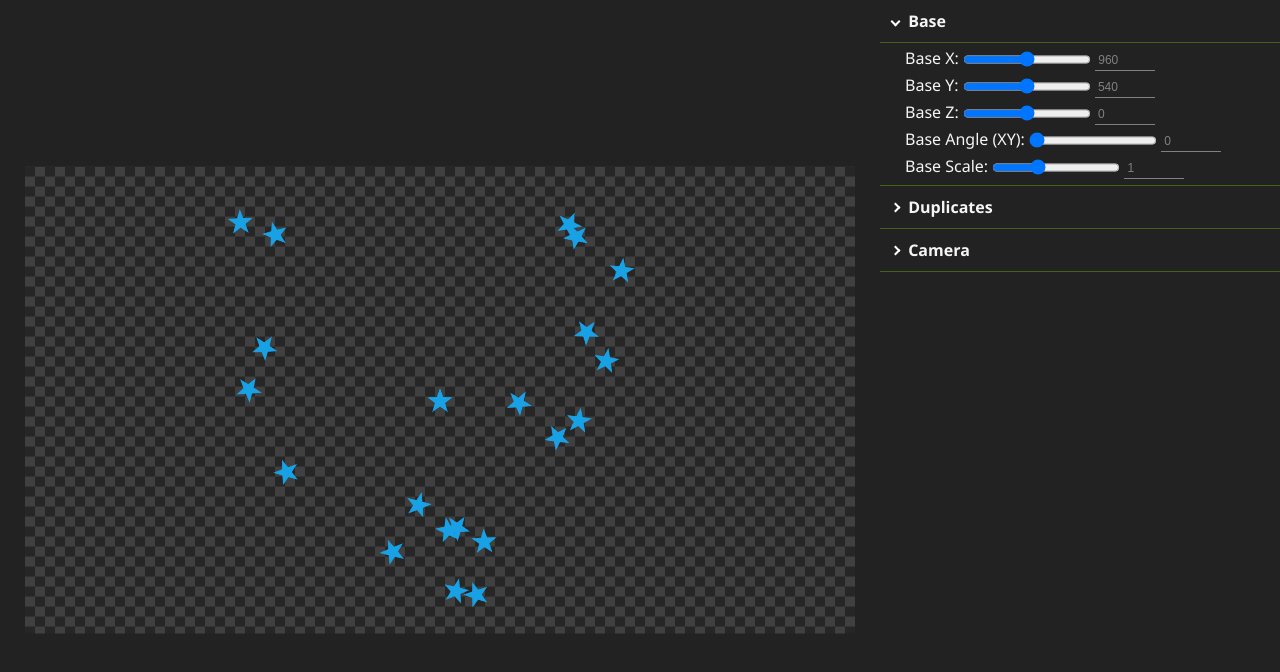
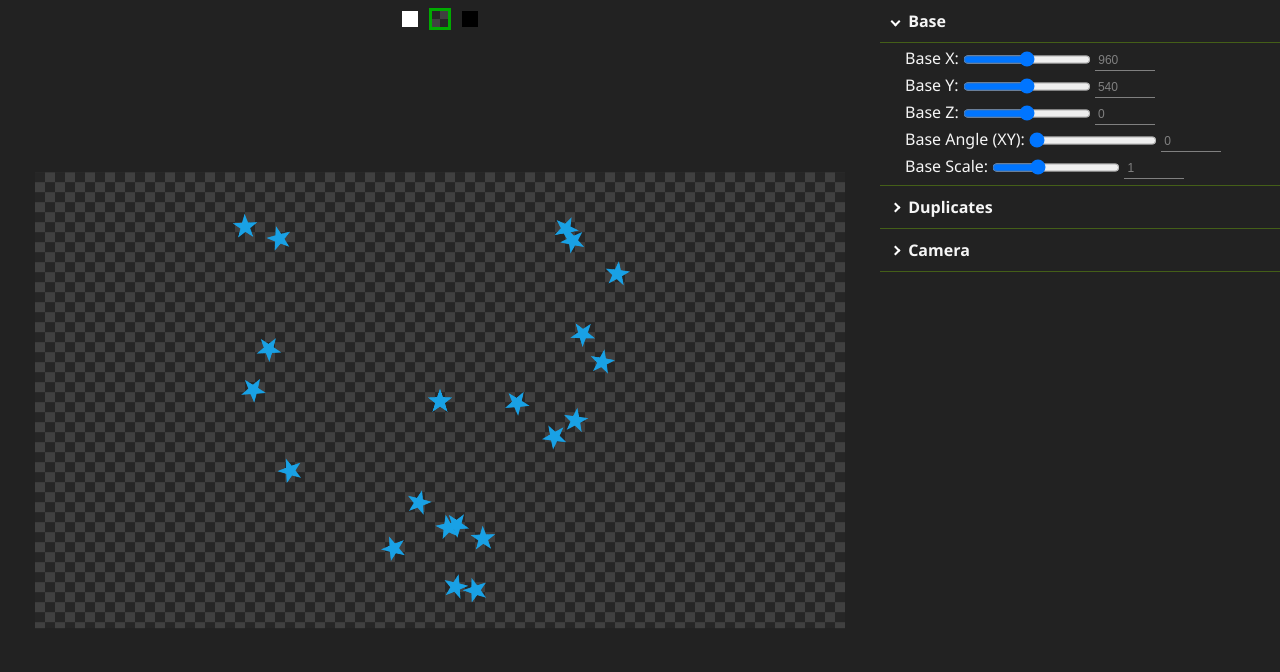
Before and after one commit to yikuansun/sprite-replicator, a SvelteKit app: page / in a window 1280 px wide. Shown: the top 672 px of the page. Built offline with nearby package versions, Linux system fonts and the light colour scheme.

Commit message:
Canvas bg picker???
why can't i switch back to image??

```diff
--- /dev/null
+++ b/src/lib/Square.svelte
@@ -0,0 +1,18 @@
+<script>
+    import { createEventDispatcher } from "svelte";
+
+    export let fill = "black";
+    export let sideLength = 25;
+    export let style = "";
+
+    let dispatch = createEventDispatcher();
+</script>
+
+<div style:width="{sideLength}px"
+    style:height="{sideLength}px"
+    style:background={fill}
+    style:background-size="contain"
+    style:display="inline-block"
+    style={style}
+    class="square"
+    on:click={() => { dispatch("click"); }}></div>
--- a/src/routes/+page.svelte
+++ b/src/routes/+page.svelte
@@ -9,6 +9,7 @@
     import orbTexture from "$lib/textures/Orb.png";
     import canvasClickDrag from "$lib/canvasClickDrag.js";
     import Collapsible from "$lib/Collapsible.svelte";
+    import Square from "$lib/Square.svelte";
 
     let portal = "webapp";
 
@@ -162,12 +163,15 @@
     }
 
     let draggingPos = false;
+
+    let previewBg = "transparent";
 </script>
 
 <div id="previewSpace">
     <canvas bind:this={outputCanvas}
         width={userOptions["imageWidth"]} height={userOptions["imageHeight"]}
-        style:background="url('{transparencySquare}') repeat"
+        style:background={(previewBg == "transparent")?`url('${transparencySquare}') repeat`:previewBg}
+        style:transition="background 0.2s"
         on:wheel={(e) => {
             e.preventDefault();
             userOptions["cameraZ"] -= Math.floor(e.deltaY / 6);
@@ -179,8 +183,8 @@
             userOptions["baseY"] = e.detail.y;
             tick();
         }}
-        style:max-width="calc(100% - 50px)"
-        style:max-height="calc(100% - 50px)"
+        style:max-width="calc(100% - 70px)"
+        style:max-height="calc(100% - 70px)"
         style="position: absolute; left: 50%; top: 50%; transform: translate(-50%, -50%);"></canvas>
 </div>
 
@@ -220,6 +224,12 @@
     </Collapsible>
 </div>
 
+<div id="bgColorPicker">
+    <Square sideLength={16} fill="white" style={(previewBg == "white")?"outline-width: 3px;":""} on:click={() => { previewBg = "white"; }} />
+    <Square sideLength={16} fill="url('{transparencySquare}')" style={(previewBg == "transparent")?"outline-width: 3px;":""} on:click={() => { previewBg = "transparent"; }} />
+    <Square sideLength={16} fill="black" style={(previewBg == "black")?"outline-width: 3px;":""} on:click={() => { previewBg = "black"; }} />
+</div>
+
 {#if portal == "photopea"}
     <!--photopea plugin-->
 {/if}
```
Also changed, not shown: src/lib/styles/global.css.
